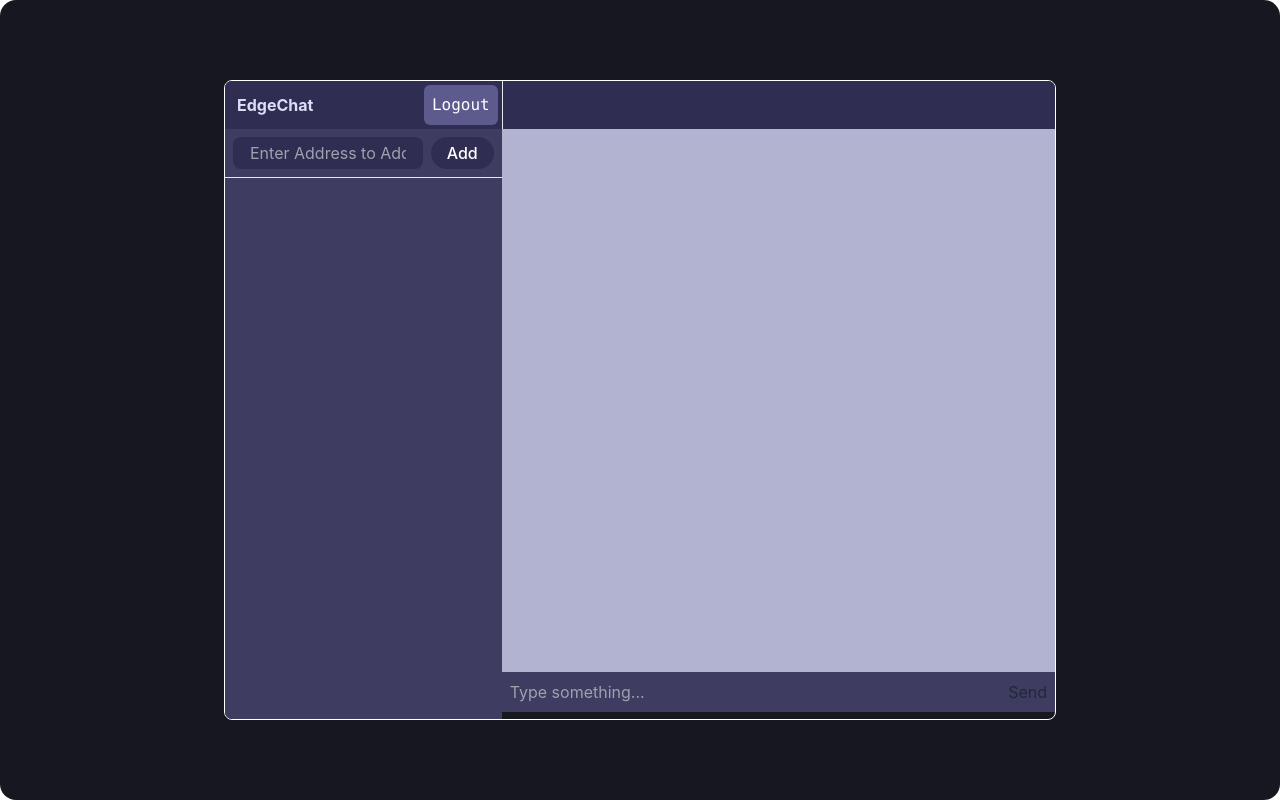
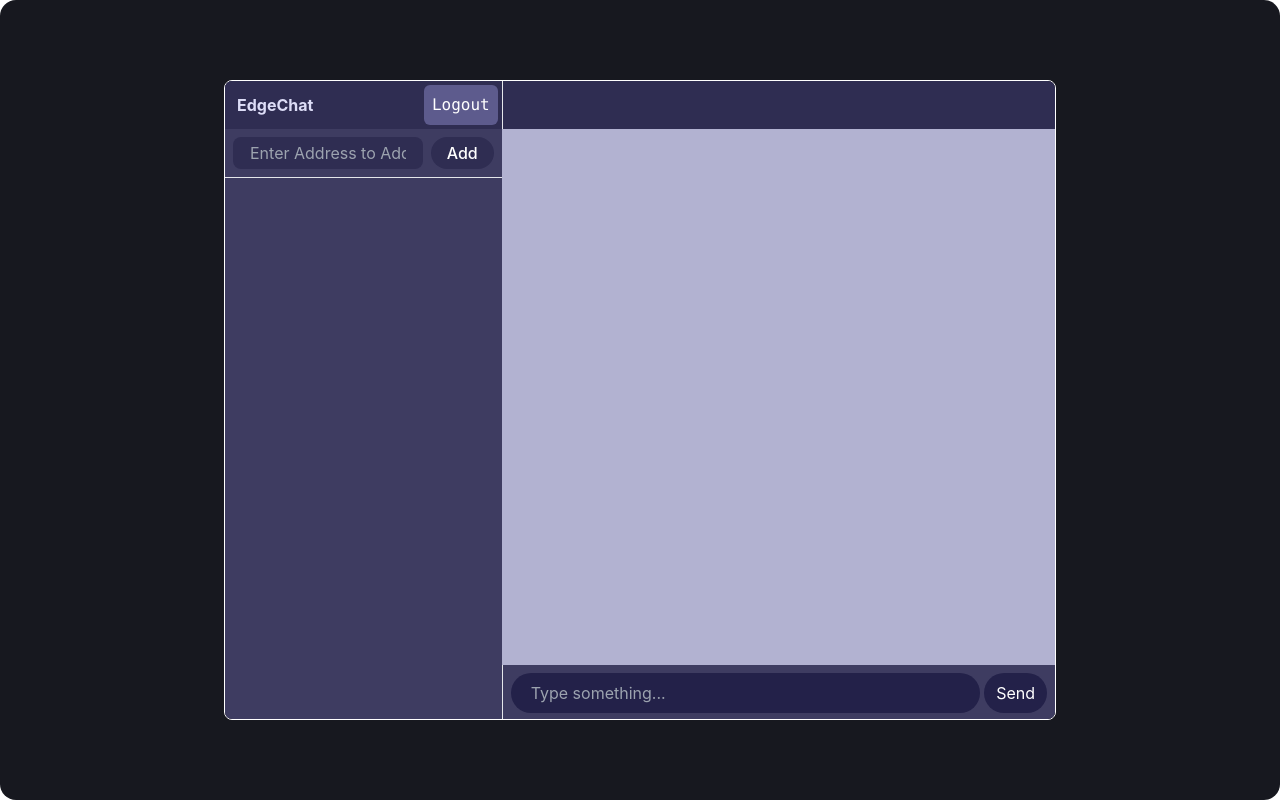
Before and after one commit to Prathamesh-Nate/edge-chat, a Next.js app: page /ChatHome in a window 1280 px wide. Built offline with nearby package versions, Linux system fonts and the light colour scheme.

Commit message:
fixed styling issues

```diff
--- a/styles/globals.css
+++ b/styles/globals.css
@@ -81,17 +81,17 @@
 /* Chat.jsx Input Area */
 
 .chat-input {
-  @apply bg-[#3e3c61] flex justify-between items-center p-2 gap-2
+  @apply bg-[#3e3c61] flex justify-between items-center px-2 py-2 gap-1 border-l-[1px]
  }
 
 .chat-input input {
-  @apply bg-[#3e3c61] text-white w-full outline-none
+  @apply bg-[#232149] text-white w-full max-w-screen-lg outline-none rounded-full px-5 p-2
 }
-.send {
+/* .send {
   @apply flex items-center gap-3
-}
-.send button {
-  @apply border-none py-2 px-3 text-white bg-[#2f2d52] cursor-pointer rounded-full
+} */
+.chat-input button {
+  @apply border-none py-2 px-3 text-white bg-[#232149] cursor-pointer rounded-full
 }
 
  .form-container {
@@ -108,7 +108,7 @@
     @apply h-12 bg-[#5d5b8d] flex items-center justify-between p-3 text-[#d3d3d3]
   }
   .messages {
-    @apply bg-[#b2b2d1] p-[10px] overflow-y-scroll h-[calc(100%-95px)]
+    @apply bg-[#b2b2d1] p-[10px] overflow-y-scroll h-[calc(100%-102px)]
   }
 
   .message {
```
